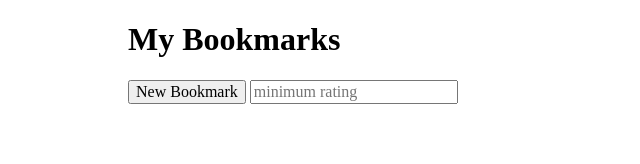
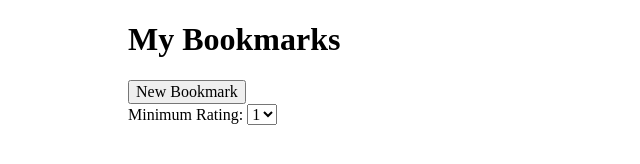
Before and after one commit to thinkful-ei26/sean-bookmarks-app, a plain HTML site: page index.html in a window 1280 px wide. Shown: the whole page, without its empty margins (0-640 px from the left). Drawn offline with nearby package versions, Linux system fonts and the light colour scheme; no server answers.

Commit message:
changed bookmark-rating-filter from an input to a select tag

```diff
--- a/index.html
+++ b/index.html
@@ -13,7 +13,16 @@
     <h1>My Bookmarks</h1>
     <form id="bookmark-form">
       <button class="new-bookmark" role="button">New Bookmark</button>
-      <input type="text" name="rating-filter" id="bookmark-rating-filter" placeholder="minimum rating">
+      <div class="input-group">
+        <label for="bookmark-rating-filter">Minimum Rating:</label>
+        <select form="bookmark-form" id="bookmark-rating-filter" name="rating-filter" size="1">
+          <option value="1">1</option>
+          <option value="1">2</option>
+          <option value="1">3</option>
+          <option value="1">4</option>
+          <option value="1">5</option>
+        </select>
+      </div>
     </form>
     <form id="add-bookmark-form"></form>
 
```
